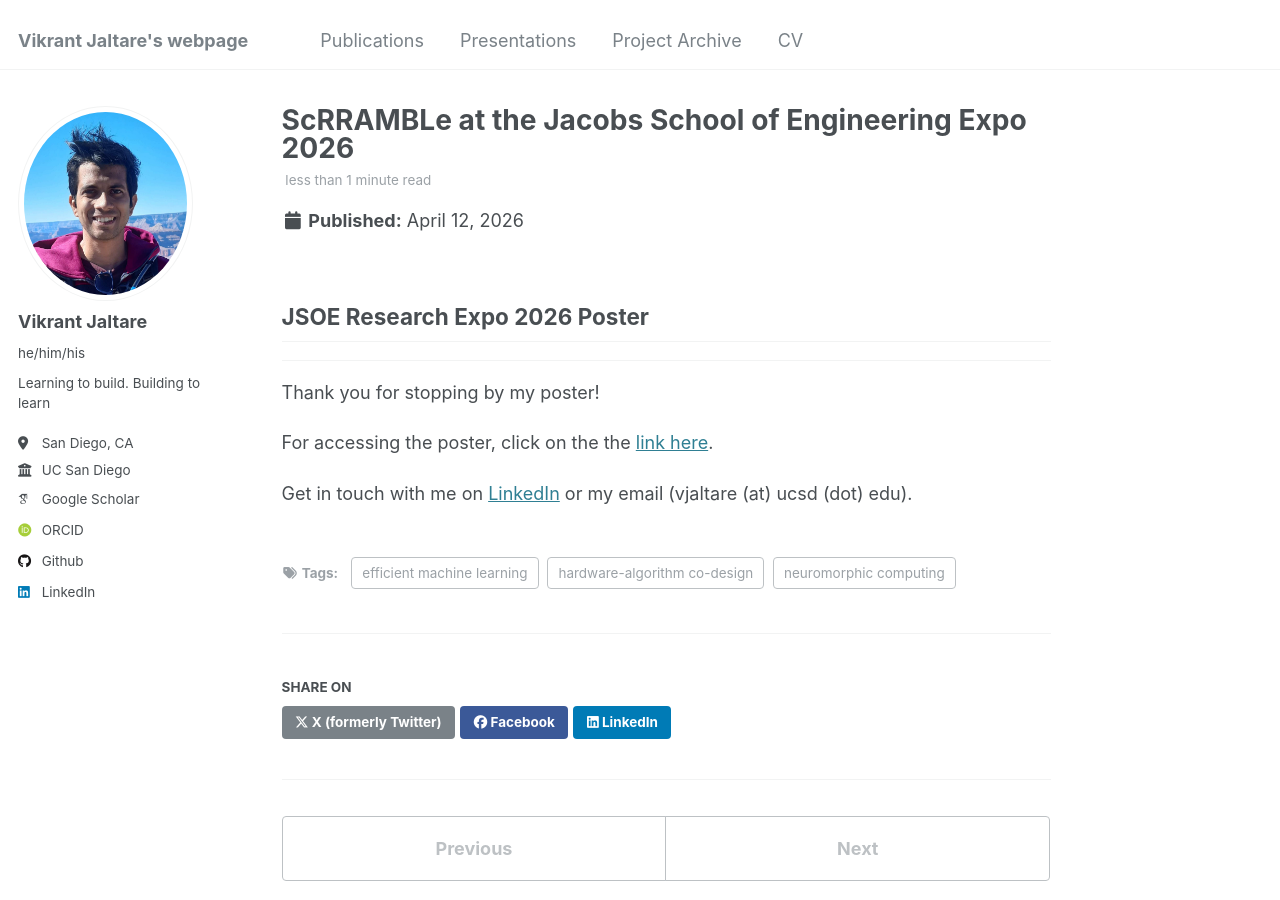
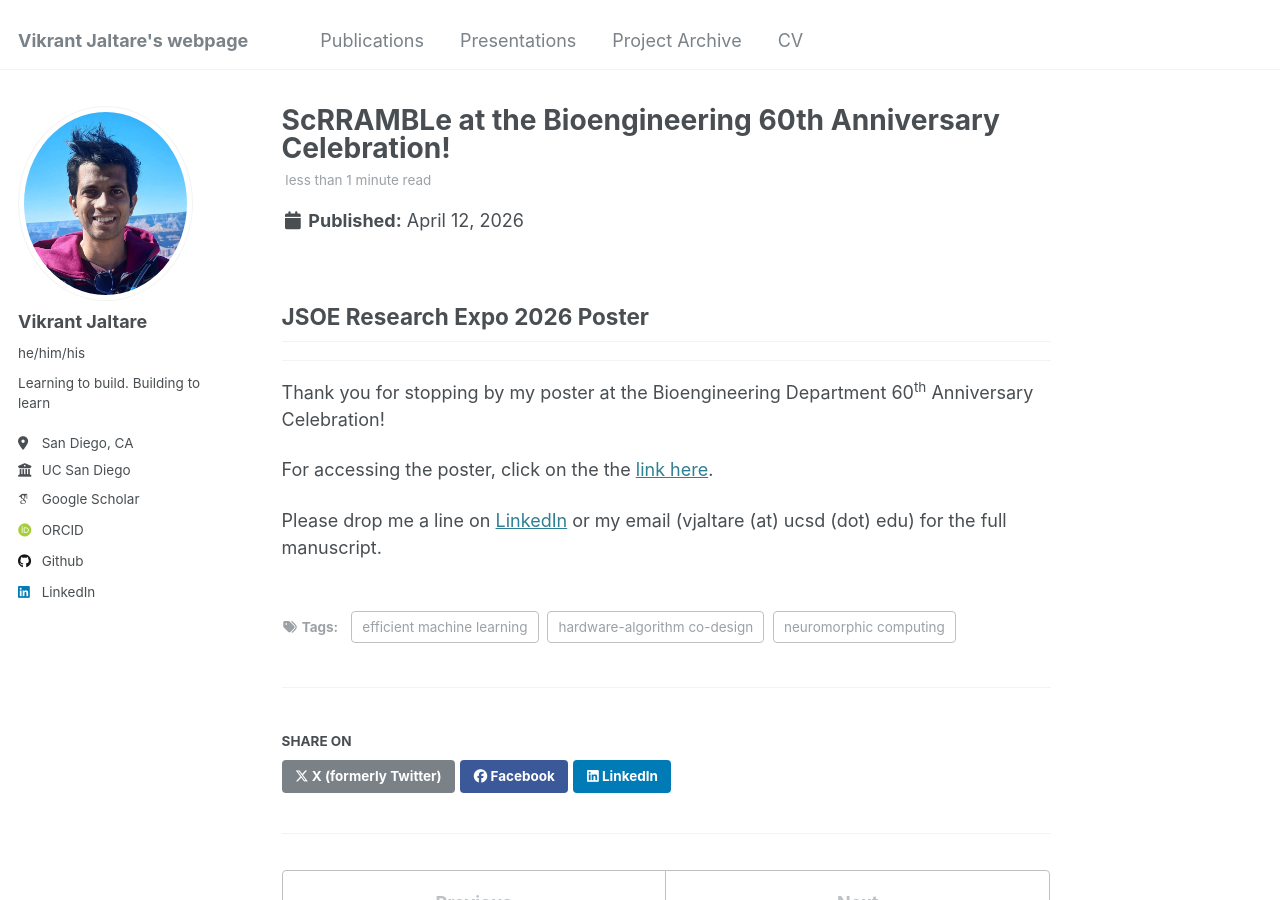
Before and after one commit to vjaltare/vjaltare.github.io, a Jekyll site: the page built from _posts/2026-04-12-jsoe_expo.md, in a window 1280 px wide and 900 px high. Built offline with Jekyll 4.4.1, drawn with Linux system fonts in a browser that asks for light colours; some web fonts are replaced.

Commit message:
updated scrramble poster to anniversary

```diff
--- a/_posts/2026-04-12-jsoe_expo.md
+++ b/_posts/2026-04-12-jsoe_expo.md
@@ -1,5 +1,5 @@
 ---
-title: 'ScRRAMBLe at the Jacobs School of Engineering Expo 2026'
+title: 'ScRRAMBLe at the Bioengineering 60th Anniversary Celebration!'
 date: 2026-04-12
 permalink: /posts/2026/04/jsoe_expo/
 tags:
@@ -11,8 +11,8 @@ tags:
 ## JSOE Research Expo 2026 Poster
 ---
 
-Thank you for stopping by my poster!
+Thank you for stopping by my poster at the Bioengineering Department 60<sup>th</sup> Anniversary Celebration!
 
 For accessing the poster, click on the the [link here](/files/JSOE_Expo_poster_04152026.pdf).
 
-Get in touch with me on [LinkedIn](https://www.linkedin.com/in/vikrant-jaltare/) or my email (vjaltare (at) ucsd (dot) edu).
+Please drop me a line on [LinkedIn](https://www.linkedin.com/in/vikrant-jaltare/) or my email (vjaltare (at) ucsd (dot) edu) for the full manuscript.
```
Also changed, not shown: _posts/2025-02-06-book-recommendation.md (+1 -3 lines).
